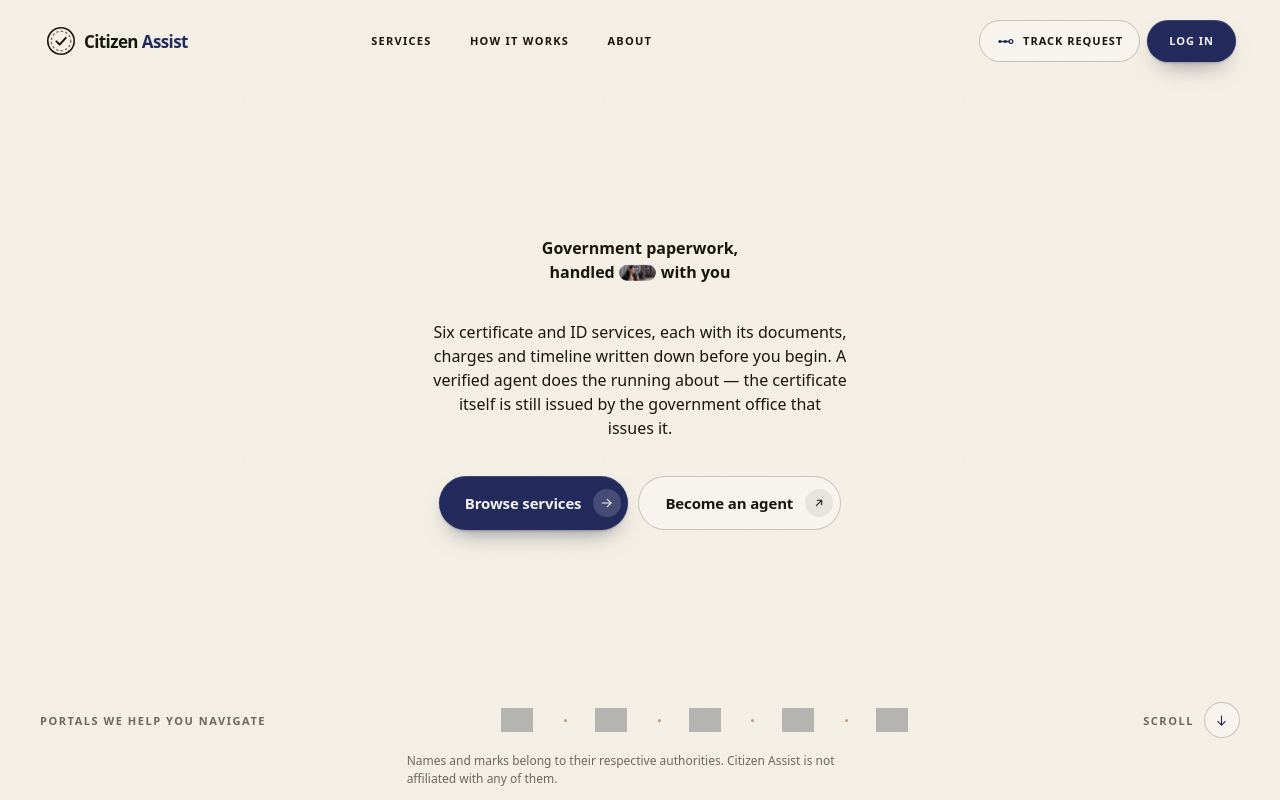
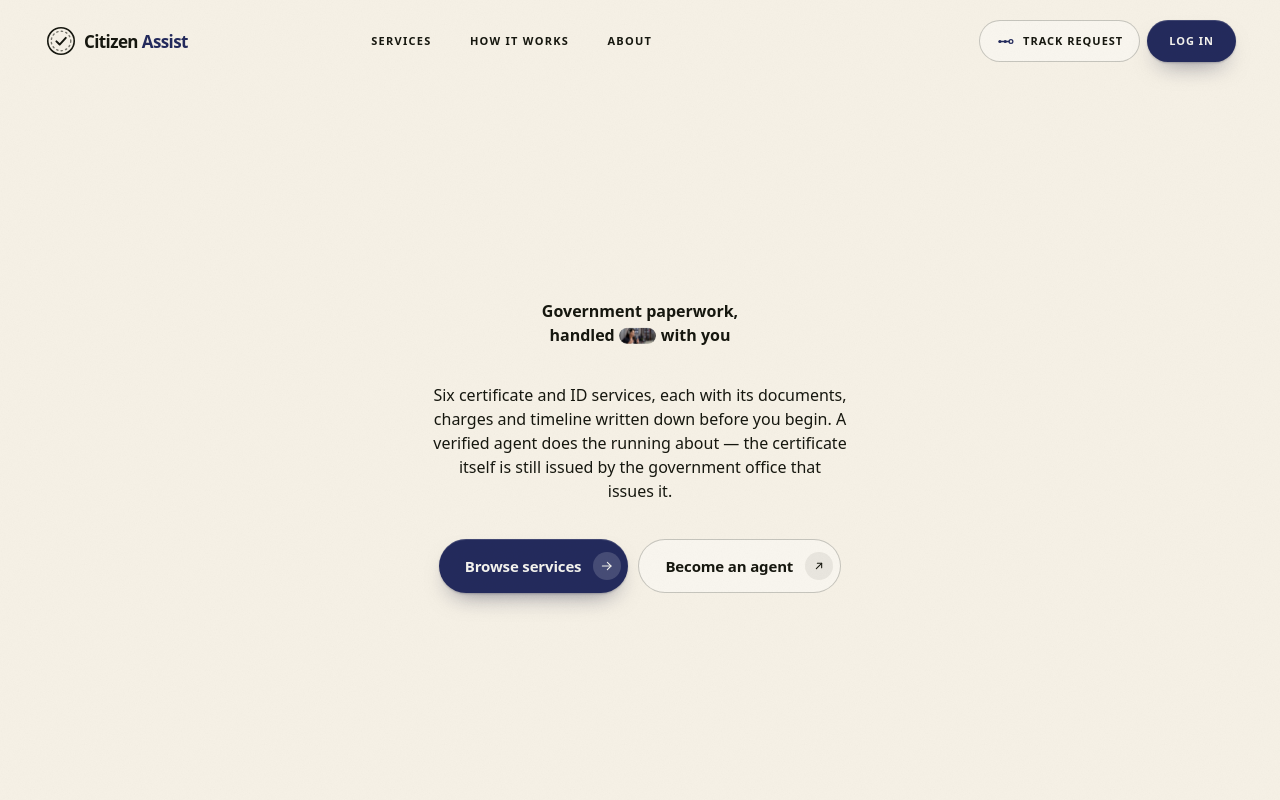
Before and after one commit to bemohitt1717/citizenAssist, a React (Vite) app in the folder client/: page / in a window 1280 px wide. Shown: the top 800 px of the page. Built offline with nearby package versions, Linux system fonts and the light colour scheme; grey boxes are pictures that could not be loaded; a web font is replaced by a local one.

Commit message:
Refactor footer content for clarity and remove portal references to reduce clutter

```diff
--- a/client/src/components/common/Footer/Footer.css
+++ b/client/src/components/common/Footer/Footer.css
@@ -147,10 +147,10 @@
   border-top: 1px solid var(--color-line);
 }
 
-/* This is the most consequential sentence on the page, so it is set at legible
-   size across a full measure, not as fine print. 6.5:1. */
+/* One line now rather than a paragraph, but still at legible size and 6.5:1 —
+   never shrunk into fine print. */
 .ca-footer__legal {
-  max-width: 76ch;
+  max-width: 62ch;
   font-size: 0.8125rem;
   line-height: 1.62;
   font-weight: 500;
--- a/client/src/components/common/Footer/Footer.jsx
+++ b/client/src/components/common/Footer/Footer.jsx
@@ -90,11 +90,13 @@ const Footer = () => (
     </div>
 
     <div className="ca-footer__base">
+      {/* Cut from four sentences to one. This is the only place on the site that
+          states we are not a government body and do not issue certificates —
+          with a name like Citizen Assist and pages about Aadhaar and caste
+          certificates, a visitor can reasonably assume the opposite. */}
       <p className="ca-footer__legal">
-        Citizen Assist is an independent assistance service. It is not a government body and is not
-        affiliated with, endorsed by, or acting on behalf of any government department or portal.
-        Certificates and official documents are issued solely by the competent authority. Charges
-        shown are for our assistance and are separate from any statutory government fee.
+        Not a government body. Certificates are issued by the competent authority; we assist with
+        the process.
       </p>
 
       <p className="ca-footer__copy">
--- a/client/src/constants/portals.js
+++ /dev/null
@@ -1,20 +0,0 @@
-/**
- * Government portals a citizen ends up dealing with on the way to a document.
- *
- * These are NOMINATIVE references — we name the portals we help people
- * navigate. They are not partners, sponsors or endorsers, and Citizen Assist
- * holds no affiliation with any of them. The strip that renders these carries
- * that statement in visible text; do not remove it, and do not add any badge,
- * tick or "verified by" treatment to these marks.
- *
- * Drop the artwork in `client/public/logos/` using the filenames below. Until
- * a file exists the strip falls back to the portal's name as text, so the
- * layout never breaks and the meaning never depends on the image loading.
- */
-export const PORTALS = [
-  { id: 'digilocker', name: 'DigiLocker', logo: '/logos/digilocker.png' },
-  { id: 'uidai', name: 'Aadhaar / UIDAI', logo: '/logos/uidai.png' },
-  { id: 'nsdl', name: 'NSDL', logo: '/logos/nsdl.png' },
-  { id: 'e-district', name: 'e-District', logo: '/logos/e-district.png' },
-  { id: 'india-gov', name: 'India.gov.in', logo: '/logos/india-gov.png' },
-];
--- a/client/src/features/home/components/Hero/Hero.css
+++ b/client/src/features/home/components/Hero/Hero.css
@@ -145,142 +145,9 @@
   gap: 0.75rem;
 }
 
-/* ==========================================================================
-   Floor strip
-   ========================================================================== */
-
-.ca-hero__strip {
-  display: flex;
-  flex-wrap: wrap;
-  align-items: center;
-  justify-content: center;
-  gap: 0.875rem clamp(1.25rem, 3vw, 2.5rem);
-  width: 100%;
-  max-width: 88rem;
-  margin: 0 auto;
-  padding-block: 1.125rem 1.375rem;
-  border-top: 1px solid var(--color-line);
-}
-
-.ca-hero__strip-label {
-  color: var(--color-ink-subtle);
-}
-
-.ca-hero__portals {
-  display: flex;
-  flex-wrap: wrap;
-  align-items: center;
-  justify-content: center;
-  gap: 0.5rem clamp(1rem, 2.4vw, 2rem);
-  margin: 0;
-  padding: 0;
-  margin-inline: auto;
-  list-style: none;
-}
-
-.ca-hero__portal {
-  display: flex;
-  align-items: center;
-  gap: clamp(0.875rem, 2.2vw, 1.75rem);
-}
-
-/* Clay tick between marks — the warm accent doing separator duty rather than
-   sitting on text. */
-.ca-hero__portal + .ca-hero__portal::before {
-  content: '';
-  flex: none;
-  width: 3px;
-  height: 3px;
-  border-radius: 999px;
-  background-color: var(--color-clay);
-  opacity: 0.55;
-}
-
-/* Real portal marks. Held to a common optical height rather than a common
-   box, because these logos have wildly different aspect ratios, and dimmed
-   a step so a row of saturated third-party brands cannot out-shout the
-   page's own palette. Full colour on hover, for anyone checking. */
-.ca-hero__portal-mark {
-  width: auto;
-  height: clamp(1.125rem, 2.2vw, 1.5rem);
-  object-fit: contain;
-  opacity: 0.72;
-  filter: saturate(0.75);
-  transition:
-    opacity 0.4s var(--ease-out-expo),
-    filter 0.4s var(--ease-out-expo);
-}
-
-.ca-hero__portals:hover .ca-hero__portal-mark {
-  opacity: 1;
-  filter: saturate(1);
-}
-
-/* Shown until a logo file is dropped in, and kept as the accessible name
-   either way. Same tracked caps as the navigation. */
-.ca-hero__portal-name {
-  font-size: 0.6875rem;
-  font-weight: 700;
-  letter-spacing: 0.1em;
-  text-transform: uppercase;
-  color: var(--color-ink-muted);
-}
-
-.ca-hero__disclaimer {
-  flex-basis: 100%;
-  max-width: 68ch;
-  font-size: 0.75rem;
-  line-height: 1.5;
-  font-weight: 500;
-  color: var(--color-ink-subtle);
-}
-
-.ca-hero__scroll {
-  display: inline-flex;
-  align-items: center;
-  gap: 0.625rem;
-  color: var(--color-ink-subtle);
-  transition: color 0.28s var(--ease-out-expo);
-}
-
-.ca-hero__scroll:hover {
-  color: var(--color-ink);
-}
-
-.ca-hero__scroll-dot {
-  display: inline-flex;
-  align-items: center;
-  justify-content: center;
-  width: 2.25rem;
-  height: 2.25rem;
-  color: var(--color-indigo);
-  background-color: rgb(255 255 255 / 0.4);
-  border: 1px solid var(--color-line-strong);
-  border-radius: 999px;
-  transition:
-    border-color 0.28s var(--ease-out-expo),
-    background-color 0.28s var(--ease-out-expo);
-}
-
-.ca-hero__scroll:hover .ca-hero__scroll-dot {
-  border-color: var(--color-ink);
-  background-color: rgb(22 23 15 / 0.04);
-}
-
-.ca-hero__scroll-dot svg {
-  animation: ca-hero-nudge 2.6s var(--ease-out-expo) 1.6s infinite;
-}
-
-@keyframes ca-hero-nudge {
-  0%,
-  62%,
-  100% {
-    transform: translateY(0);
-  }
-  72% {
-    transform: translateY(0.18rem);
-  }
-}
+/* The floor strip that held the portal marks, the non-affiliation line and the
+   scroll cue is gone. Dropping it took the third-party government marks with it,
+   which removed the implied-endorsement risk along with the clutter. */
 
 /* ==========================================================================
    Entrance — one orchestrated moment.
@@ -291,8 +158,7 @@
 @media (prefers-reduced-motion: no-preference) {
   .ca-hero__line,
   .ca-hero__lede,
-  .ca-hero__actions,
-  .ca-hero__strip {
+  .ca-hero__actions {
     animation: ca-hero-rise 1.05s var(--ease-out-expo) both;
   }
 
@@ -307,9 +173,6 @@
   }
   .ca-hero__actions {
     animation-delay: 0.4s;
-  }
-  .ca-hero__strip {
-    animation-delay: 0.52s;
   }
 
   /* The signature: the capsule opens from a sliver at the centre of the
@@ -338,35 +201,11 @@
   }
 }
 
-@media (prefers-reduced-motion: reduce) {
-  .ca-hero__scroll-dot svg {
-    animation: none;
-  }
-}
+
 
 /* ==========================================================================
    Breakpoints
    ========================================================================== */
-
-@media (max-width: 61.99rem) {
-  .ca-hero__strip {
-    justify-content: space-between;
-  }
-
-  .ca-hero__strip-label {
-    order: 1;
-  }
-
-  .ca-hero__scroll {
-    order: 2;
-  }
-
-  .ca-hero__portals {
-    order: 3;
-    flex-basis: 100%;
-    justify-content: flex-start;
-  }
-}
 
 @media (max-width: 47.99rem) {
   .ca-hero__headline {
@@ -390,9 +229,4 @@
     justify-content: space-between;
     padding-left: 1.375rem;
   }
-
-  /* Two names read as a sample, five read as a wall at this width. */
-  .ca-hero__portal:nth-child(n + 4) {
-    display: none;
-  }
 }
--- a/client/src/features/home/components/Hero/Hero.jsx
+++ b/client/src/features/home/components/Hero/Hero.jsx
@@ -1,34 +1,16 @@
-import { useState } from 'react';
 import { Link } from 'react-router-dom';
 import Icon from '../../../../components/ui/Icon/Icon';
-import { PORTALS } from '../../../../constants/portals';
 import capsuleImage from '../../../../assets/images/customer-care.jpg';
 import './Hero.css';
 
 /**
- * Renders a portal's artwork, falling back to its name as text if the file is
- * not present. The name is always the accessible label either way, so the
- * strip means the same thing to a screen reader as it does on screen.
+ * The hero.
+ *
+ * The portal strip that used to sit at the floor of this section is gone. It named
+ * DigiLocker, UIDAI, NSDL and the rest, which meant carrying third-party
+ * government marks and a non-affiliation line to cover them. Dropping the row
+ * removed both the clutter and the implied-endorsement risk at once.
  */
-const PortalMark = ({ portal }) => {
-  const [hasLogo, setHasLogo] = useState(Boolean(portal.logo));
-
-  if (!hasLogo) {
-    return <span className="ca-hero__portal-name">{portal.name}</span>;
-  }
-
-  return (
-    <img
-      className="ca-hero__portal-mark"
-      src={portal.logo}
-      alt={portal.name}
-      loading="lazy"
-      decoding="async"
-      onError={() => setHasLogo(false)}
-    />
-  );
-};
-
 const Hero = () => (
   <section className="ca-hero" id="top">
     <div className="ca-hero__inner">
@@ -74,34 +56,6 @@ const Hero = () => (
         </Link>
       </div>
     </div>
-
-    <div className="ca-hero__strip">
-      <p className="ca-label ca-hero__strip-label">Portals we help you navigate</p>
-
-      <ul className="ca-hero__portals">
-        {PORTALS.map((portal) => (
-          <li key={portal.id} className="ca-hero__portal">
-            <PortalMark portal={portal} />
-          </li>
-        ))}
-      </ul>
-
-      <a className="ca-hero__scroll" href="#services">
-        <span className="ca-label">Scroll</span>
-        <span className="ca-hero__scroll-dot">
-          <Icon name="arrowDown" size={17} />
-        </span>
-      </a>
-
-      {/* Required, not decorative: these are third-party marks shown for
-          recognition. Removing this line turns the row into an implied
-          endorsement. The full non-affiliation statement lives in the footer;
-          this one only has to cover the marks it sits beside. */}
-      <p className="ca-hero__disclaimer">
-        Names and marks belong to their respective authorities. Citizen Assist is not affiliated
-        with any of them.
-      </p>
-    </div>
   </section>
 );
 
```
